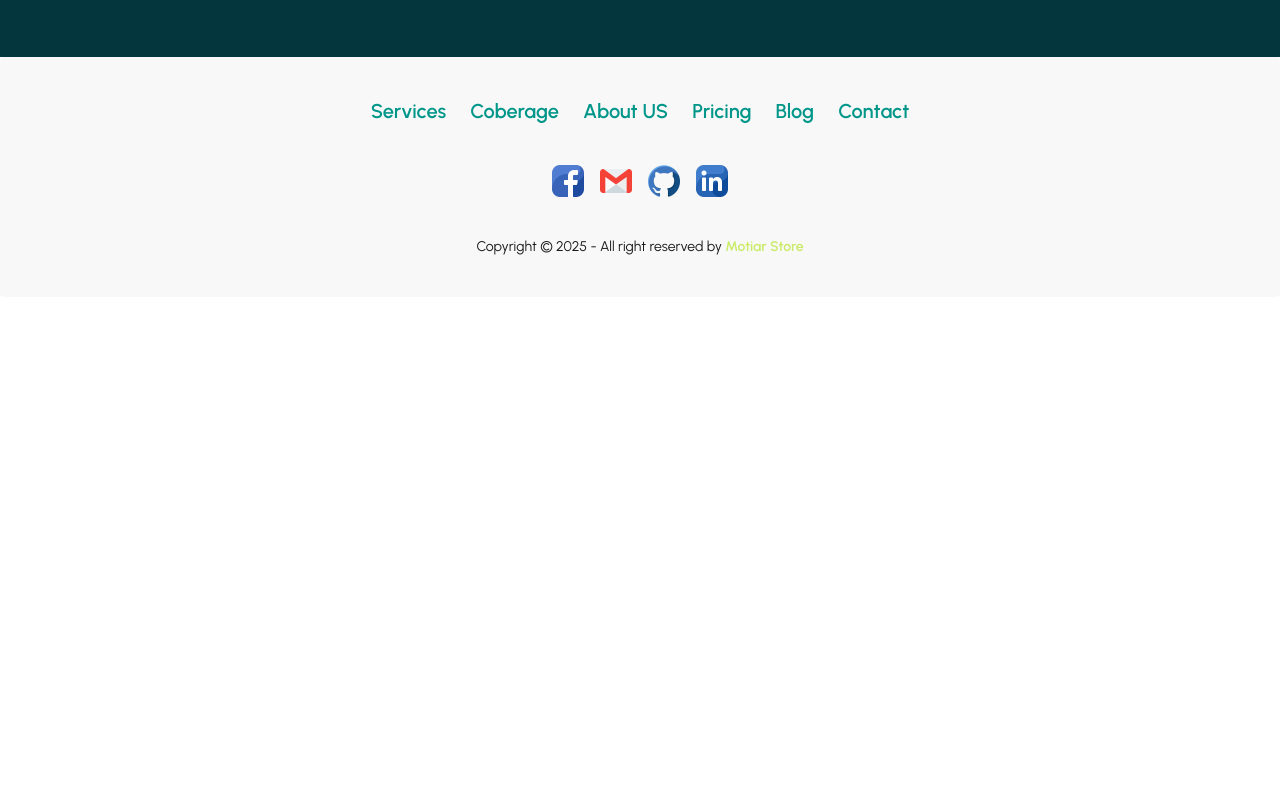
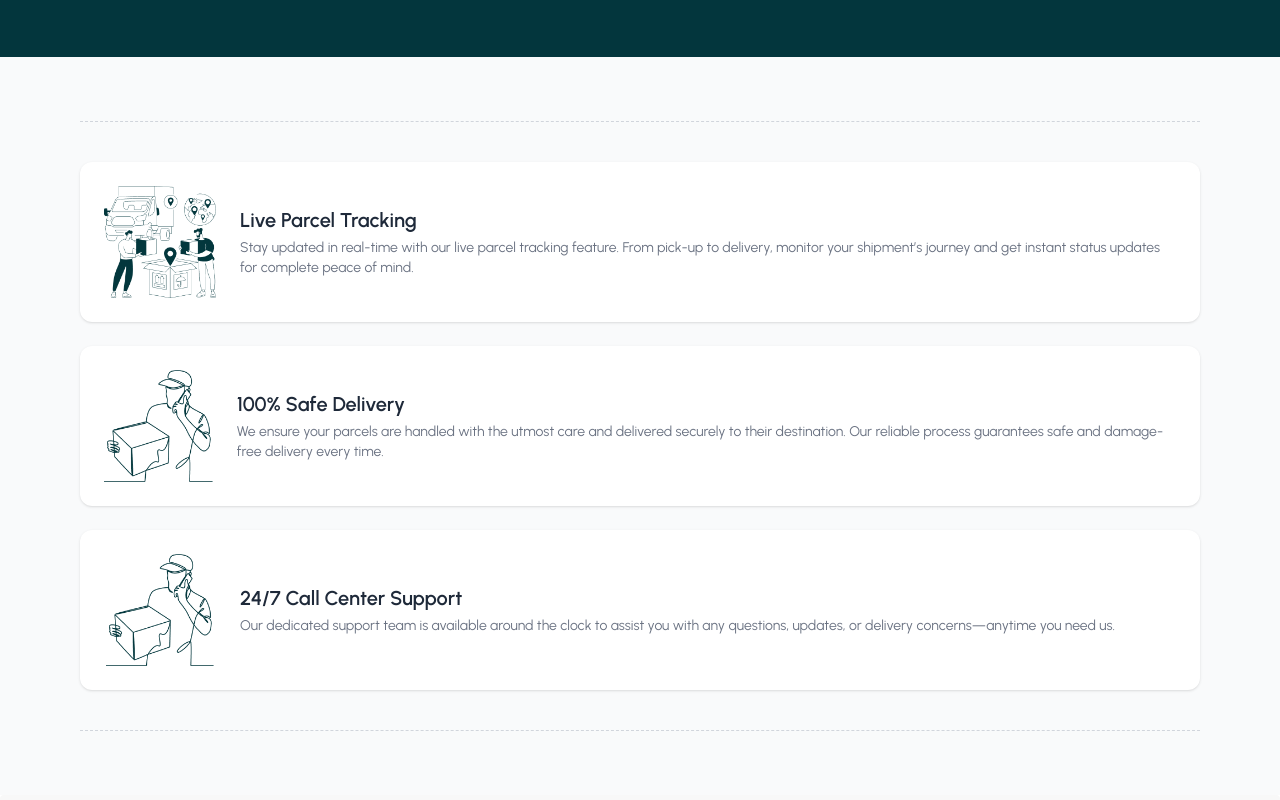
Before and after one commit to mehedihasanshohan/motiar-store-client, a React (Vite) app: page / in a window 1280 px wide. Shown: the part 1740-2540 px from the top of the page. Before the commit the page ends 2037 px from the top, so only its background shows below. Built offline with nearby package versions, Linux system fonts and the light colour scheme.

Commit message:
added services section

```diff
--- a/src/pages/home/Home/Home.jsx
+++ b/src/pages/home/Home/Home.jsx
@@ -2,6 +2,7 @@ import React from 'react'
 import Banner from '../Banner/Banner'
 import Works from '../Works/Works'
 import OurServices from '../OurServices/OurServices'
+import ServiceSection from '../ServiceSection/ServiceSection'
 
 const Home = () => {
   return (
@@ -9,6 +10,7 @@ const Home = () => {
       <Banner></Banner>
       <Works></Works>
       <OurServices></OurServices>
+      <ServiceSection></ServiceSection>
     </div>
   )
 }
--- /dev/null
+++ b/src/pages/home/ServiceSection/ServiceSection.jsx
@@ -0,0 +1,61 @@
+import React from "react";
+
+const features = [
+  {
+    id: 1,
+    title: "Live Parcel Tracking",
+    desc: "Stay updated in real-time with our live parcel tracking feature. From pick-up to delivery, monitor your shipment’s journey and get instant status updates for complete peace of mind.",
+    img: "/assets/live-tracking.png",
+  },
+  {
+    id: 2,
+    title: "100% Safe Delivery",
+    desc: "We ensure your parcels are handled with the utmost care and delivered securely to their destination. Our reliable process guarantees safe and damage-free delivery every time.",
+    img: "/assets/safe-delivery.png",
+  },
+  {
+    id: 3,
+    title: "24/7 Call Center Support",
+    desc: "Our dedicated support team is available around the clock to assist you with any questions, updates, or delivery concerns—anytime you need us.",
+    img: "/assets/safe-delivery.png",
+  },
+];
+
+const ServiceSection = () => {
+  return (
+    <div className="w-full py-16 bg-[#F9FAFB]">
+      <div className="max-w-6xl mx-auto px-4">
+        {/* Section Top Border */}
+        <div className="border-t border-dashed border-gray-300 mb-10"></div>
+
+        {/* Cards */}
+        <div className="space-y-6">
+          {features.map((item) => (
+            <div
+              key={item.id}
+              className="flex items-center gap-6 bg-white rounded-xl shadow-sm p-6"
+            >
+              <img
+                src={item.img}
+                alt={item.title}
+                className="w-28 h-28 object-contain"
+              />
+
+              <div>
+                <h2 className="text-xl font-semibold text-gray-800">
+                  {item.title}
+                </h2>
+                <p className="text-sm text-gray-500 mt-1">{item.desc}</p>
+              </div>
+            </div>
+          ))}
+        </div>
+
+        {/* Bottom Border */}
+        <div className="border-b border-dashed border-gray-300 mt-10"></div>
+      </div>
+    </div>
+  );
+};
+
+export default ServiceSection;
```
